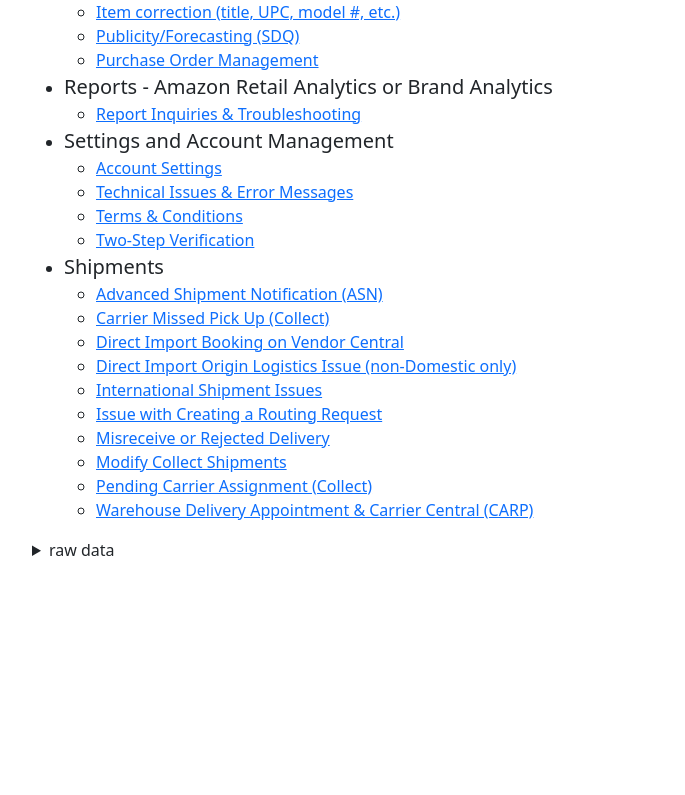
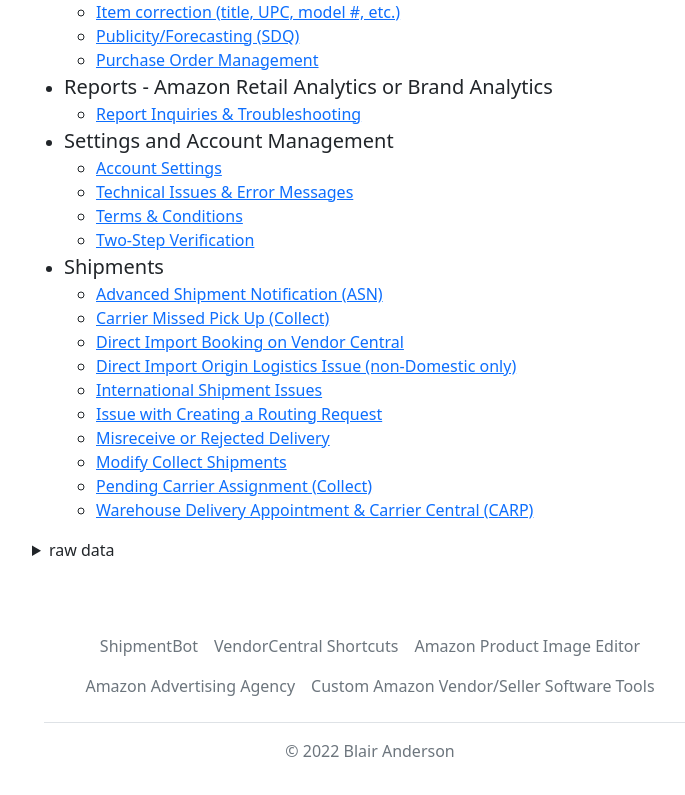
Before and after one commit to blairanderson/vcshortcuts, a React (Create React App) app: page / in a window 1280 px wide. Shown: the part 2489-3284 px from the top of the page, without its empty margins (270-955 px from the left). Before the commit the page ends 3051 px from the top, so only its background shows below. Built offline with nearby package versions, Linux system fonts and the light colour scheme.

Commit message:
add the footer

```diff
--- a/src/App.js
+++ b/src/App.js
@@ -109,6 +109,54 @@
         />
       </details>
       <ninja-keys ref={ninjaKeys}></ninja-keys>
+      <div className="container mt-5">
+        <footer className="py-3 my-4">
+          <ul className="nav justify-content-center border-bottom pb-3 mb-3">
+            <li className="nav-item">
+              <a
+                href="https://www.shipmentbot.com"
+                className="nav-link px-2 text-muted"
+              >
+                ShipmentBot
+              </a>
+            </li>
+            <li className="nav-item">
+              <a
+                href="https://shortcuts.shipmentbot.com"
+                className="nav-link px-2 text-muted"
+              >
+                VendorCentral Shortcuts
+              </a>
+            </li>
+            <li className="nav-item">
+              <a
+                href="https://shortcuts.shipmentbot.com"
+                className="nav-link px-2 text-muted"
+              >
+                Amazon Product Image Editor
+              </a>
+            </li>
+            <li className="nav-item">
+              <a
+                href="https://www.andersonassociates.net"
+                className="nav-link px-2 text-muted"
+              >
+                Amazon Advertising Agency
+              </a>
+            </li>
+
+            <li className="nav-item">
+              <a
+                href="https://www.blandersoft.com"
+                className="nav-link px-2 text-muted"
+              >
+                Custom Amazon Vendor/Seller Software Tools
+              </a>
+            </li>
+          </ul>
+          <p className="text-center text-muted">© 2022 Blair Anderson</p>
+        </footer>
+      </div>
     </div>
   );
 }
```
